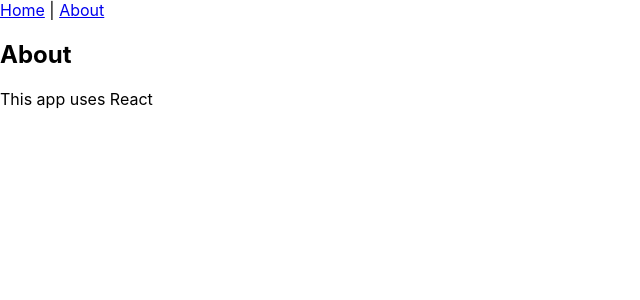
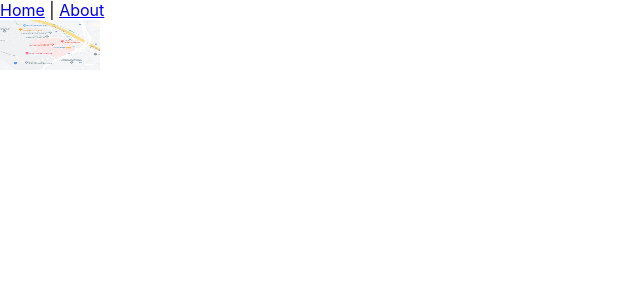
Before and after one commit to Tejas2805/CS3237-Project, a React (Create React App) app: page /volunteer in a window 1280 px wide. Shown: the top 300 px of the page, without its empty margins (0-640 px from the left). Built offline with nearby package versions, Linux system fonts and the light colour scheme.

Commit message:
Update VolunteerPage.js

```diff
--- a/src/components/VolunteerPage.js
+++ b/src/components/VolunteerPage.js
@@ -1,14 +1,13 @@
-import React from 'react';
-
-class VolunteerPage extends React.Component{
+import React, { Component } from 'react';
+import logo from '../Gmaps.png';
+export default class Header extends Component {
   render() {
     return (
-        <div>
-        <h2> About </h2>
-        <p> This app uses React</p>
-    </div>
-  );
+      <div className="row">
+        <div className="logo">
+          <img src={logo} width="100" height="50" />
+        </div>
+      </div>
+    );
   }
 }
-
-export default VolunteerPage
```
